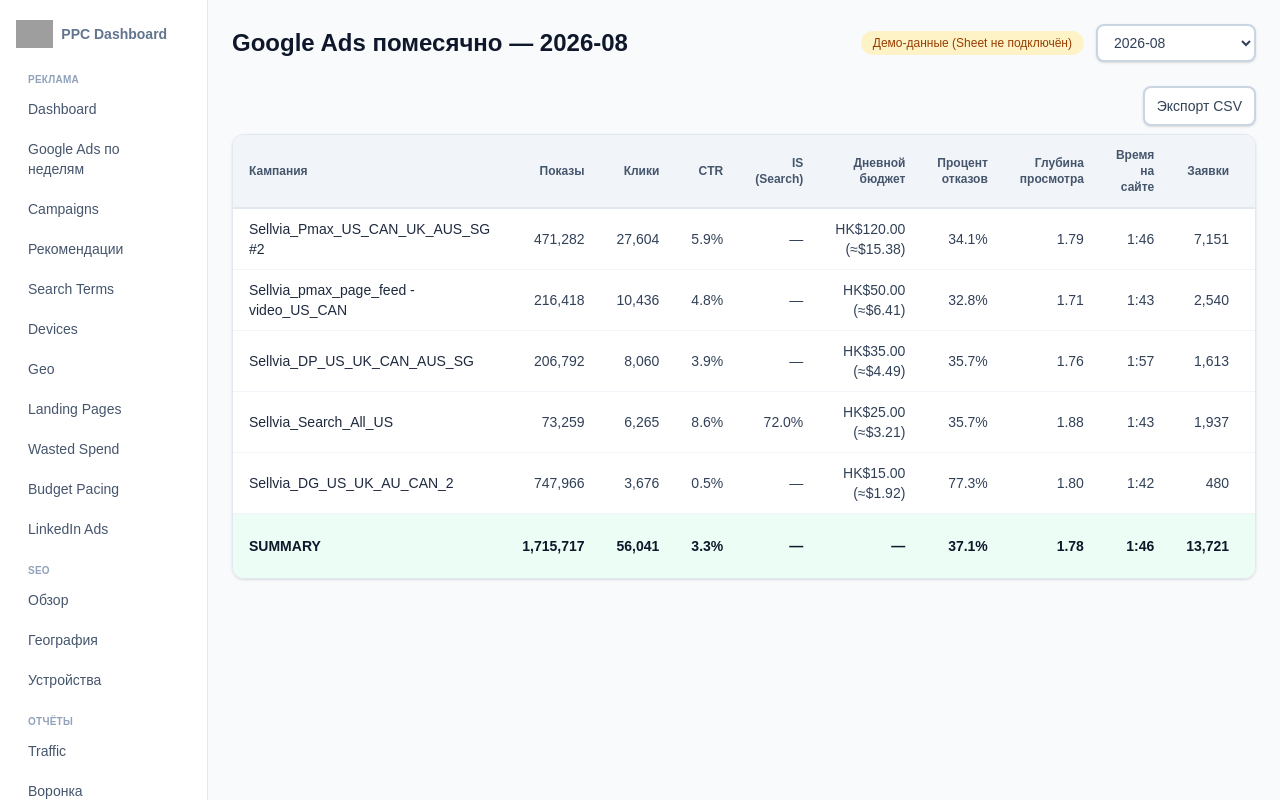
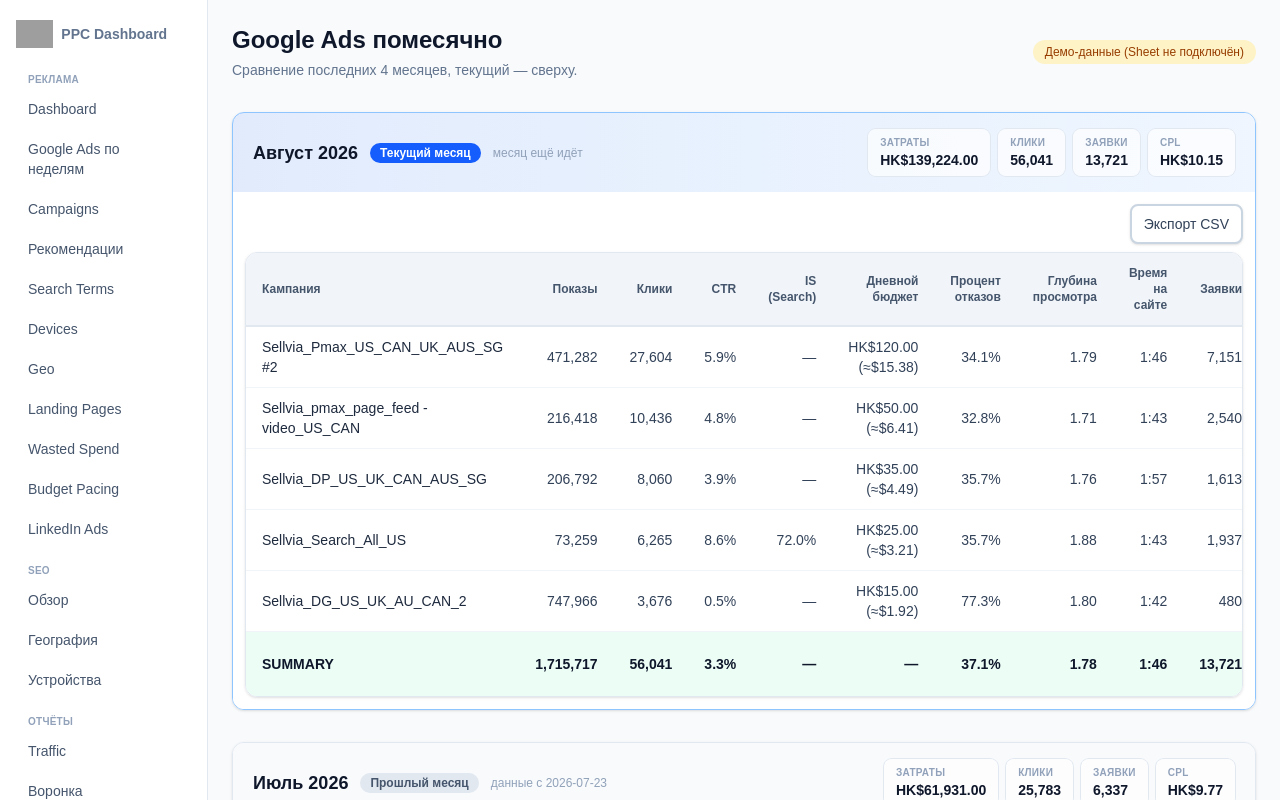
Before and after one commit to ipavlenko-byte/ppc-dashboard, a Next.js app in the folder web/: page /reports/ads-monthly in a window 1280 px wide. Shown: the top 800 px of the page. Built offline with nearby package versions, Linux system fonts and the light colour scheme; grey boxes are pictures that could not be loaded.

Commit message:
Ads monthly: show last 4 months as comparison cards, share PeriodCard with weekly
Co-Authored-By: Claude Sonnet 5.5 <noreply@anthropic.com>

```diff
--- a/web/app/reports/ads-monthly/page.tsx
+++ b/web/app/reports/ads-monthly/page.tsx
@@ -1,66 +1,79 @@
 import { getDashboardData } from "@/lib/dataSource";
 import { summarizeByCampaign, grandTotal, filterByRange } from "@/lib/metrics";
-import { MonthPicker } from "@/components/MonthPicker";
-import { CampaignsTable } from "@/components/CampaignsTable";
+import { PeriodCard } from "@/components/PeriodCard";
 
 export const revalidate = 300;
 
-function lastMonths(n: number): string[] {
+const MONTHS_TO_SHOW = 4;
+const MONTHS_RU = ["Январь", "Февраль", "Март", "Апрель", "Май", "Июнь", "Июль", "Август", "Сентябрь", "Октябрь", "Ноябрь", "Декабрь"];
+
+interface MonthBounds {
+  key: string; // YYYY-MM
+  from: string;
+  to: string;
+  title: string;
+  tag: string;
+}
+
+// Текущий (возможно неполный) месяц — первый, дальше в прошлое.
+function lastMonths(n: number): MonthBounds[] {
   const today = new Date();
-  const months: string[] = [];
+  const out: MonthBounds[] = [];
   for (let i = 0; i < n; i++) {
     const d = new Date(today.getFullYear(), today.getMonth() - i, 1);
-    months.push(`${d.getFullYear()}-${String(d.getMonth() + 1).padStart(2, "0")}`);
+    const y = d.getFullYear();
+    const m = d.getMonth() + 1;
+    const key = `${y}-${String(m).padStart(2, "0")}`;
+    const lastDay = new Date(y, m, 0).getDate();
+    out.push({
+      key,
+      from: `${key}-01`,
+      to: `${key}-${String(lastDay).padStart(2, "0")}`,
+      title: `${MONTHS_RU[m - 1]} ${y}`,
+      tag: i === 0 ? "Текущий месяц" : i === 1 ? "Прошлый месяц" : `${i} мес. назад`,
+    });
   }
-  return months;
+  return out;
 }
 
-function monthBounds(month: string): { from: string; to: string } {
-  const [year, mon] = month.split("-").map(Number);
-  const from = `${month}-01`;
-  const lastDay = new Date(year, mon, 0).getDate();
-  const to = `${month}-${String(lastDay).padStart(2, "0")}`;
-  return { from, to };
-}
-
-export default async function AdsMonthlyReportPage({
-  searchParams,
-}: {
-  searchParams: Promise<{ month?: string }>;
-}) {
-  const sp = await searchParams;
+export default async function AdsMonthlyReportPage() {
   const { rows: allRows, source } = await getDashboardData();
-  // Предлагаем только месяцы, по которым в Sheet вообще есть данные (иначе список из 12
-  // месяцев вёл бы на пустые страницы), плюс текущий.
+  const months = lastMonths(MONTHS_TO_SHOW);
   const firstDate = allRows.reduce((min, r) => (min === "" || r.date < min ? r.date : min), "");
-  const months = lastMonths(12).filter((m, i) => i === 0 || (firstDate !== "" && m >= firstDate.slice(0, 7)));
-  const month = sp.month && months.includes(sp.month) ? sp.month : months[0];
-  // Первый месяц с данными может быть неполным — честно предупреждаем.
-  const startsMidMonth = firstDate !== "" && month === firstDate.slice(0, 7) && firstDate.slice(8, 10) !== "01";
-  const { from, to } = monthBounds(month);
-  const rows = filterByRange(allRows, from, to);
-  const summaries = summarizeByCampaign(rows);
-  const total = grandTotal(rows);
 
   return (
-    <div className="flex flex-col gap-6">
+    <div className="flex flex-col gap-8">
       <div className="flex flex-wrap items-center justify-between gap-3">
-        <h1 className="text-2xl font-bold text-slate-900">Google Ads помесячно — {month}</h1>
-        <div className="flex flex-wrap items-center gap-3">
-          {source === "mock" && (
-            <span className="rounded-full bg-amber-100 px-3 py-1 text-xs font-medium text-amber-800">
-              Демо-данные (Sheet не подключён)
-            </span>
-          )}
-          <MonthPicker months={months} current={month} basePath="/reports/ads-monthly" />
+        <div>
+          <h1 className="text-2xl font-bold text-slate-900">Google Ads помесячно</h1>
+          <p className="mt-1 text-sm text-slate-500">
+            Сравнение последних {MONTHS_TO_SHOW} месяцев, текущий — сверху.
+          </p>
         </div>
+        {source === "mock" && (
+          <span className="rounded-full bg-amber-100 px-3 py-1 text-xs font-medium text-amber-800">
+            Демо-данные (Sheet не подключён)
+          </span>
+        )}
       </div>
-      {startsMidMonth && (
-        <div className="rounded-lg border border-amber-200 bg-amber-50 px-4 py-2 text-sm text-amber-800">
-          Данные в Sheet начинаются с {firstDate} — этот месяц показан неполностью.
-        </div>
-      )}
-      <CampaignsTable rows={summaries} total={total} />
+
+      {months.map((m, i) => {
+        const rows = filterByRange(allRows, m.from, m.to);
+        const startsMidMonth = firstDate !== "" && m.key === firstDate.slice(0, 7) && firstDate.slice(8, 10) !== "01";
+        const note = i === 0 ? "месяц ещё идёт" : startsMidMonth ? `данные с ${firstDate}` : undefined;
+        return (
+          <PeriodCard
+            key={m.key}
+            title={m.title}
+            tag={m.tag}
+            note={note}
+            current={i === 0}
+            summaries={summarizeByCampaign(rows)}
+            total={grandTotal(rows)}
+            emptyText="Нет данных за этот месяц"
+          />
+        );
+      })}
     </div>
   );
 }
--- a/web/app/reports/ads-weekly/page.tsx
+++ b/web/app/reports/ads-weekly/page.tsx
@@ -1,7 +1,6 @@
 import { getDashboardData } from "@/lib/dataSource";
 import { summarizeByCampaign, grandTotal, filterByRange } from "@/lib/metrics";
-import { CampaignsTable } from "@/components/CampaignsTable";
-import { fmtInt, fmtMoney } from "@/lib/format";
+import { PeriodCard } from "@/components/PeriodCard";
 
 export const revalidate = 300;
 
@@ -53,15 +52,6 @@ function lastWeeks(n: number): WeekBounds[] {
   return weeks;
 }
 
-function Kpi({ label, value }: { label: string; value: string }) {
-  return (
-    <div className="rounded-lg bg-white/70 px-3 py-1.5 ring-1 ring-slate-200">
-      <div className="text-[10px] font-semibold uppercase tracking-wide text-slate-400">{label}</div>
-      <div className="text-sm font-semibold tabular-nums text-slate-900">{value}</div>
-    </div>
-  );
-}
-
 export default async function AdsWeeklyReportPage() {
   const { rows: allRows, source } = await getDashboardData();
   const weeks = lastWeeks(WEEKS_TO_SHOW);
@@ -82,52 +72,18 @@ export default async function AdsWeeklyReportPage() {
         )}
       </div>
 
-      {weeks.map((w, i) => {
-        const rows = filterByRange(allRows, w.from, w.to);
-        const summaries = summarizeByCampaign(rows);
-        const total = grandTotal(rows);
-        const cpl = total.conversions > 0 ? total.cost / total.conversions : null;
-        const current = i === 0;
-        return (
-          <section
-            key={w.from}
-            className={`overflow-hidden rounded-xl border shadow-sm ${current ? "border-blue-300" : "border-slate-200"}`}
-          >
-            <div
-              className={`flex flex-wrap items-center justify-between gap-3 px-5 py-4 ${
-                current ? "bg-gradient-to-r from-blue-600/10 to-blue-50" : "bg-slate-50"
-              }`}
-            >
-              <div className="flex flex-wrap items-center gap-3">
-                <h2 className="text-lg font-bold text-slate-900">{w.title}</h2>
-                <span
-                  className={`rounded-full px-2.5 py-0.5 text-xs font-semibold ${
-                    current ? "bg-blue-600 text-white" : "bg-slate-200 text-slate-600"
-                  }`}
-                >
-                  {w.tag}
-                </span>
-                <span className="text-xs text-slate-400">неделя {w.weekNumber}</span>
-              </div>
-              {summaries.length > 0 && (
-                <div className="flex flex-wrap gap-2">
-                  <Kpi label="Затраты" value={fmtMoney(total.cost)} />
-                  <Kpi label="Клики" value={fmtInt(total.clicks)} />
-                  <Kpi label="Заявки" value={fmtInt(total.conversions)} />
-                  <Kpi label="CPL" value={cpl === null ? "—" : fmtMoney(cpl)} />
-                </div>
-              )}
-            </div>
-            <div className="bg-white p-3">
-              {summaries.length === 0 ? (
-                <div className="p-6 text-center text-sm text-slate-400">Нет данных за эту неделю</div>
-              ) : (
-                <CampaignsTable rows={summaries} total={total} />
-              )}
-            </div>
-          </section>
-        );
-      })}
+      {weeks.map((w, i) => (
+        <PeriodCard
+          key={w.from}
+          title={w.title}
+          tag={w.tag}
+          note={`неделя ${w.weekNumber}`}
+          current={i === 0}
+          summaries={summarizeByCampaign(filterByRange(allRows, w.from, w.to))}
+          total={grandTotal(filterByRange(allRows, w.from, w.to))}
+          emptyText="Нет данных за эту неделю"
+        />
+      ))}
     </div>
   );
 }
--- a/web/components/MonthPicker.tsx
+++ /dev/null
@@ -1,21 +0,0 @@
-"use client";
-
-export function MonthPicker({ months, current, basePath }: { months: string[]; current: string; basePath: string }) {
-  return (
-    <select
-      value={current}
-      onChange={(e) => {
-        // Полная перезагрузка вместо клиентской навигации — обходит кэш роутов
-        // Next.js (см. CampaignFilter.tsx).
-        window.location.href = `${basePath}?month=${e.target.value}`;
-      }}
-      className="min-w-[160px] rounded-lg border-2 border-slate-300 bg-white px-3 py-2 text-sm font-medium text-slate-700 shadow-sm outline-none transition-colors hover:border-slate-400 focus:border-blue-500"
-    >
-      {months.map((m) => (
-        <option key={m} value={m}>
-          {m}
-        </option>
-      ))}
-    </select>
-  );
-}
--- /dev/null
+++ b/web/components/PeriodCard.tsx
@@ -0,0 +1,71 @@
+import { CampaignsTable } from "@/components/CampaignsTable";
+import { fmtInt, fmtMoney } from "@/lib/format";
+import type { CampaignSummary } from "@/lib/metrics";
+
+function Kpi({ label, value }: { label: string; value: string }) {
+  return (
+    <div className="rounded-lg bg-white/70 px-3 py-1.5 ring-1 ring-slate-200">
+      <div className="text-[10px] font-semibold uppercase tracking-wide text-slate-400">{label}</div>
+      <div className="text-sm font-semibold tabular-nums text-slate-900">{value}</div>
+    </div>
+  );
+}
+
+// Карточка одного периода (неделя/месяц): заголовок, бейдж, итоги и таблица кампаний.
+export function PeriodCard({
+  title,
+  tag,
+  note,
+  current,
+  summaries,
+  total,
+  emptyText,
+}: {
+  title: string;
+  tag: string;
+  note?: string; // например "неделя 40" или "данные неполные"
+  current: boolean;
+  summaries: CampaignSummary[];
+  total: CampaignSummary;
+  emptyText: string;
+}) {
+  const cpl = total.conversions > 0 ? total.cost / total.conversions : null;
+  return (
+    <section
+      className={`overflow-hidden rounded-xl border shadow-sm ${current ? "border-blue-300" : "border-slate-200"}`}
+    >
+      <div
+        className={`flex flex-wrap items-center justify-between gap-3 px-5 py-4 ${
+          current ? "bg-gradient-to-r from-blue-600/10 to-blue-50" : "bg-slate-50"
+        }`}
+      >
+        <div className="flex flex-wrap items-center gap-3">
+          <h2 className="text-lg font-bold text-slate-900">{title}</h2>
+          <span
+            className={`rounded-full px-2.5 py-0.5 text-xs font-semibold ${
+              current ? "bg-blue-600 text-white" : "bg-slate-200 text-slate-600"
+            }`}
+          >
+            {tag}
+          </span>
+          {note && <span className="text-xs text-slate-400">{note}</span>}
+        </div>
+        {summaries.length > 0 && (
+          <div className="flex flex-wrap gap-2">
+            <Kpi label="Затраты" value={fmtMoney(total.cost)} />
+            <Kpi label="Клики" value={fmtInt(total.clicks)} />
+            <Kpi label="Заявки" value={fmtInt(total.conversions)} />
+            <Kpi label="CPL" value={cpl === null ? "—" : fmtMoney(cpl)} />
+          </div>
+        )}
+      </div>
+      <div className="bg-white p-3">
+        {summaries.length === 0 ? (
+          <div className="p-6 text-center text-sm text-slate-400">{emptyText}</div>
+        ) : (
+          <CampaignsTable rows={summaries} total={total} />
+        )}
+      </div>
+    </section>
+  );
+}
```
